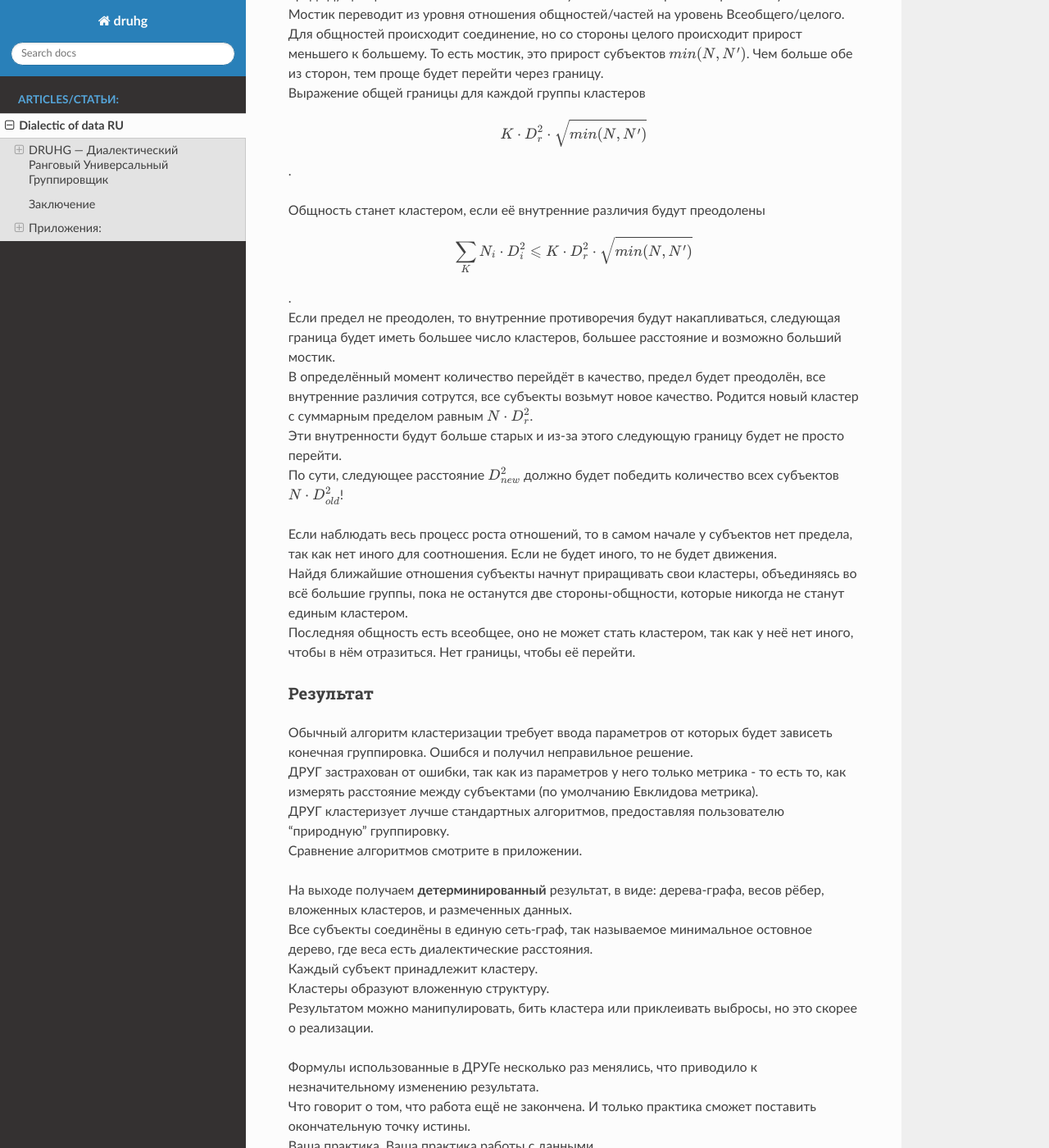
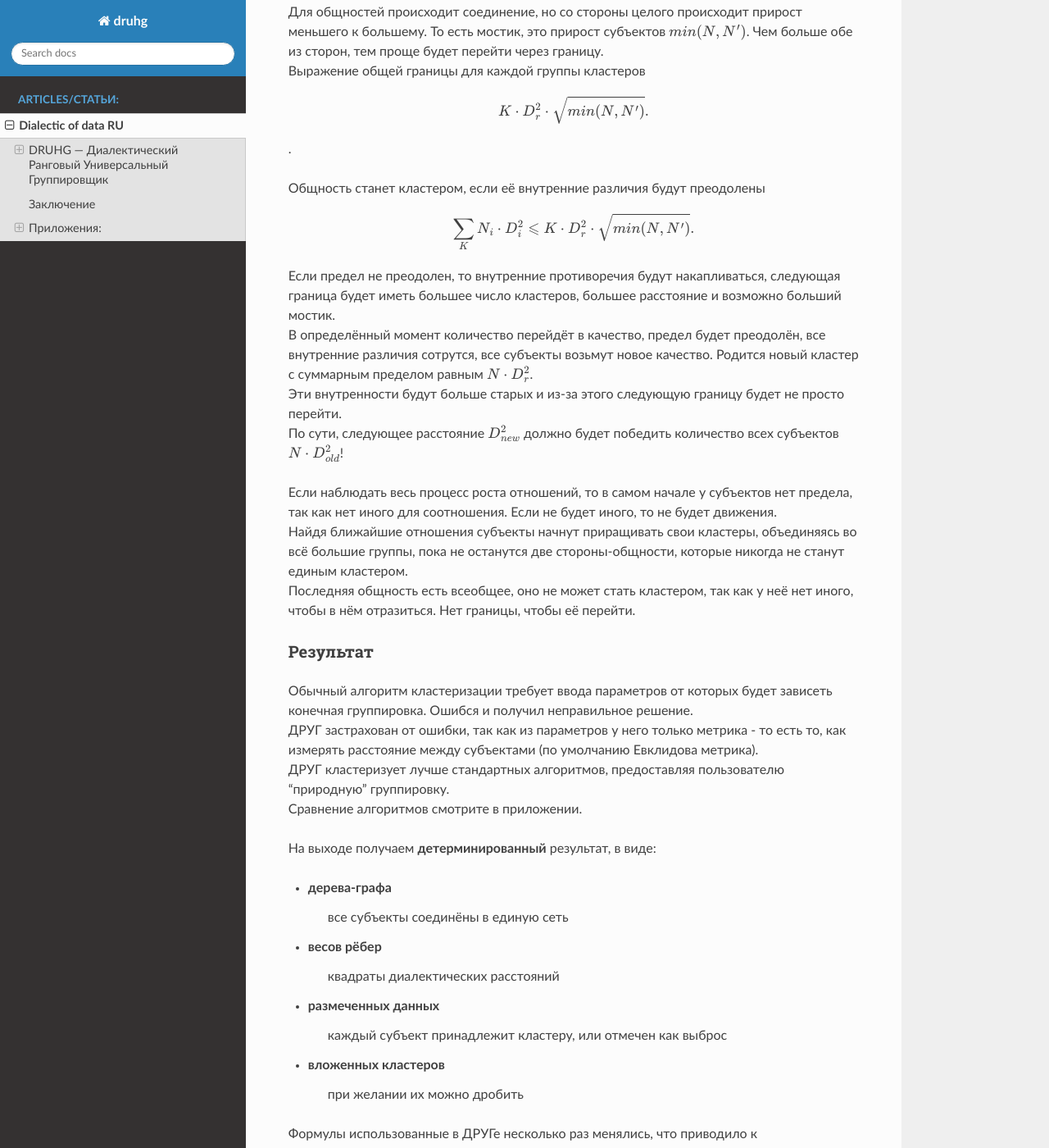
Before and after one commit to artamono/druhg, a Sphinx documentation site: the page built from docs/source/dialectic_of_data.rst, in a window 1280 px wide and 1400 px high, scrolled down 9394 px. Shown: the whole window at 82% size. Built offline with Sphinx 7.4.7 and the Read the Docs theme 2.0.0, drawn with Linux system fonts in a browser that asks for light colours; some of the changed text lies outside the part shown.

Commit message:
Update dialectic_of_data.rst
some fixes

```diff
--- a/docs/source/dialectic_of_data.rst
+++ b/docs/source/dialectic_of_data.rst
@@ -324,13 +324,13 @@ DRUHG — Диалектический Ранговый Универсальны
 | Будем получать новый кластер за счёт обнуления старых.
 | Кластеров в своей общности — :math:`K`. В каждом кластере :math:`N_{i}` субъектов.
 | У каждого субъекта предел своего кластера — :math:`D^2_{i}`.
-| Сложив все внутренние пределы, получим общее выражение для общности :raw-math:`$$ \sum_{K} N_{i} · D^2_{i} $$`.
+| Сложив все внутренние пределы, получим общее выражение для общности :raw-math:`$$ \sum_{K} N_{i} · D^2_{i}. $$`
 | Напротив будет внешнее выражение границы, состоящее из диалектического расстояния :math:`D^2_{r}`, количества кластеров и мостика.
 | Качественная сторона границы это отношение субъекта, диалектическое расстояние из предыдущей фазы. Качество может быть получено только через "восприятие" субъекта.
 | Мостик переводит из уровня отношения общностей/частей на уровень Всеобщего/целого. Для общностей происходит соединение, но со стороны целого происходит прирост меньшего к большему. То есть мостик, это прирост субъектов :math:`min(N, N')`. Чем больше обе из сторон, тем проще будет перейти через границу.
-| Выражение общей границы для каждой группы кластеров :raw-math:`$$ K · D^2_r · \sqrt{min(N, N')} $$`.
+| Выражение общей границы для каждой группы кластеров :raw-math:`$$ K · D^2_r · \sqrt{min(N, N')}. $$`.
 |
-| Общность станет кластером, если её внутренние различия будут преодолены :raw-math:`$$\sum_{K} N_{i} · D^2_{i} \leqslant K · D^2_r · \sqrt{min(N, N')}$$`.
+| Общность станет кластером, если её внутренние различия будут преодолены :raw-math:`$$\sum_{K} N_{i} · D^2_{i} \leqslant K · D^2_r · \sqrt{min(N, N')}.$$`
 | Если предел не преодолен, то внутренние противоречия будут накапливаться, следующая граница будет иметь большее число кластеров, большее расстояние и возможно больший мостик.
 | В определённый момент количество перейдёт в качество, предел будет преодолён, все внутренние различия сотрутся, все субъекты возьмут новое качество. Родится новый кластер с суммарным пределом равным :math:`N · D^2_r`.
 | Эти внутренности будут больше старых и из-за этого следующую границу будет не просто перейти.
@@ -347,13 +347,18 @@ DRUHG — Диалектический Ранговый Универсальны
 | ДРУГ застрахован от ошибки, так как из параметров у него только метрика - то есть то, как измерять расстояние между субъектами (по умолчанию Евклидова метрика).
 | ДРУГ кластеризует лучше стандартных алгоритмов, предоставляя пользователю "природную" группировку.
 | Сравнение алгоритмов смотрите в приложении.
-|
-| На выходе получаем **детерминированный** результат, в виде: дерева-графа, весов рёбер, вложенных кластеров, и размеченных данных.
-| Все субъекты соединёны в единую сеть-граф, так называемое минимальное остовное дерево, где веса есть диалектические расстояния.
-| Каждый субъект принадлежит кластеру.
-| Кластеры образуют вложенную структуру.
-| Результатом можно манипулировать, бить кластера или приклеивать выбросы, но это скорее о реализации.
-|
+
+На выходе получаем **детерминированный** результат, в виде:
+
+* дерева-графа
+   все субъекты соединёны в единую сеть
+* весов рёбер
+   квадраты диалектических расстояний
+* размеченных данных
+   каждый субъект принадлежит кластеру, или отмечен как выброс
+* вложенных кластеров
+   при желании их можно дробить
+
 | Формулы использованные в ДРУГе несколько раз менялись, что приводило к незначительному изменению результата.
 | Что говорит о том, что работа ещё не закончена. И только практика сможет поставить окончательную точку истины.
 | Ваша практика. Ваша практика работы с данными.
```
Also changed, not shown: other parts of docs/source/dialectic_of_data.rst (+7 -7 lines).
